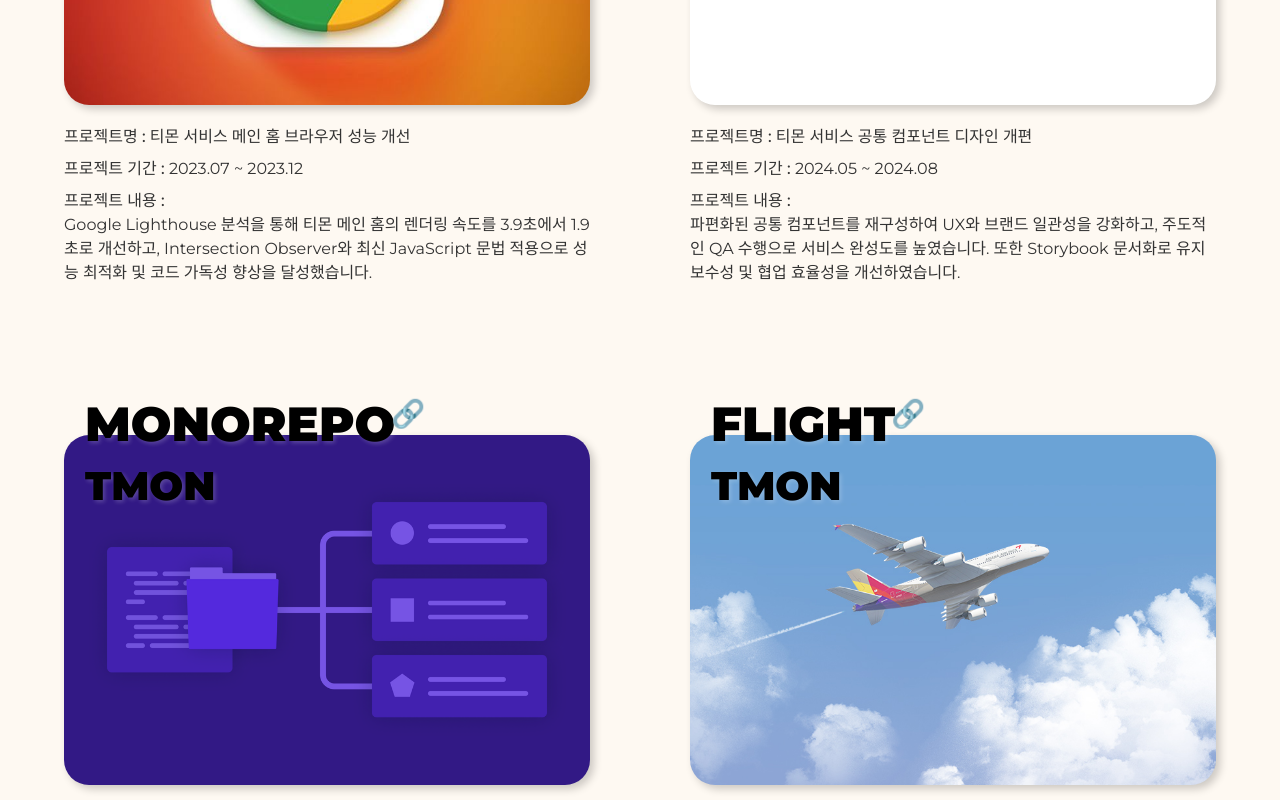
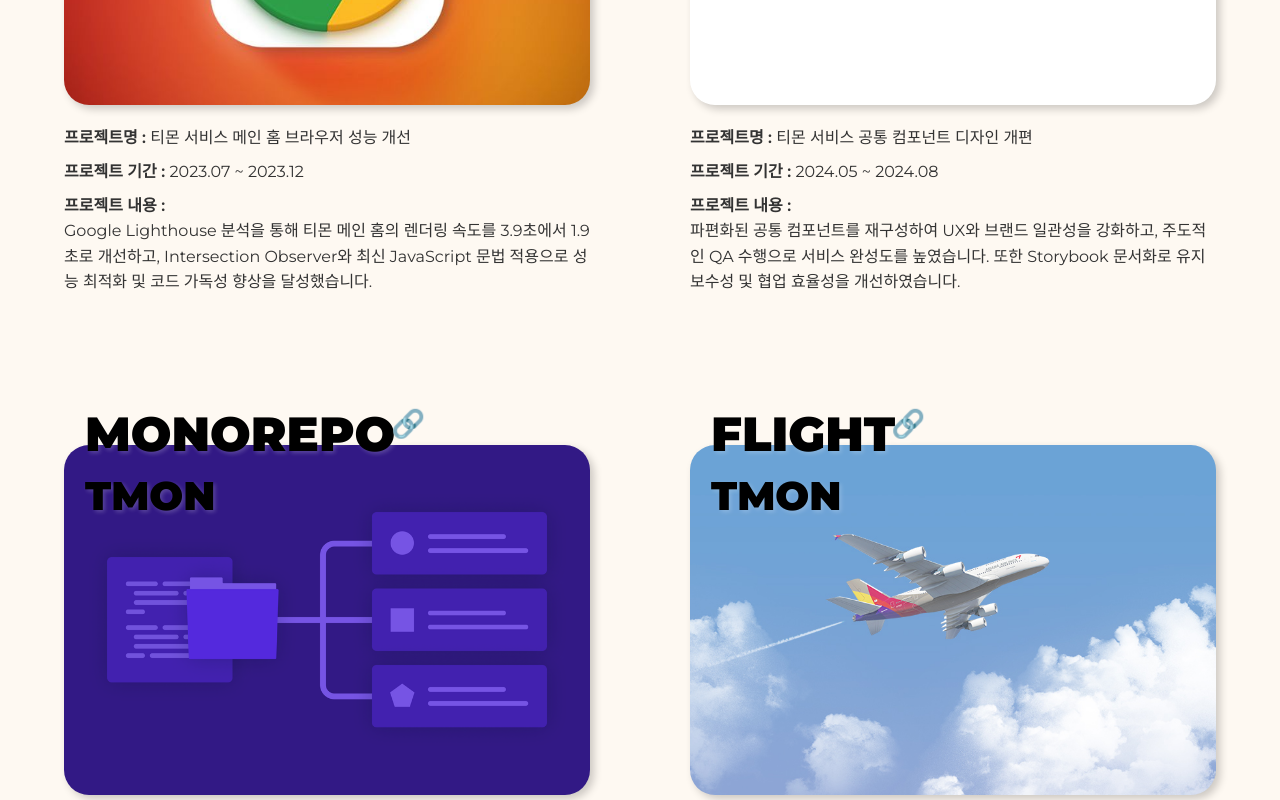
Before and after one commit to mireyhgnay/hyerimiya, a React (Create React App) app: page /work in a window 1280 px wide. Shown: the part 1460-2260 px from the top of the page. Built offline with nearby package versions, Linux system fonts and the light colour scheme; a web font is replaced by a local one.

Commit message:
Feat: 시맨틱 태그 개선

```diff
--- a/src/components/About/Introduce/Introduce.jsx
+++ b/src/components/About/Introduce/Introduce.jsx
@@ -2,7 +2,7 @@
 import {
   IntroContainer,
   AboutContainer,
-  Img,
+  ImgBox,
   IntroList,
   IntroItem,
   KeywordContainer,
@@ -33,7 +33,7 @@
     <IntroContainer>
       <h2 className='blind'>About Me</h2>
       <AboutContainer>
-        <Img src='' />
+        <ImgBox aria-label='introduce image' />
         <IntroList>
           <IntroItem>
             안녕하세요ᕱᕱ <br />
--- a/src/components/About/Introduce/Introduce.styles.js
+++ b/src/components/About/Introduce/Introduce.styles.js
@@ -24,7 +24,7 @@
   }
 `;
 
-export const Img = styled.img`
+export const ImgBox = styled.div`
   width: 550px;
   height: 550px;
   transform: scaleX(-1);
@@ -46,7 +46,7 @@
   }
 `;
 
-export const IntroList = styled.ul`
+export const IntroList = styled.div`
   background-color: rgba(255, 255, 255, 0.7);
   padding: 20px 0px 20px 40px;
 
@@ -55,7 +55,7 @@
   }
 `;
 
-export const IntroItem = styled.li`
+export const IntroItem = styled.p`
   position: relative;
   font-size: 1rem;
   font-weight: 500;
--- a/src/components/Works/Work/Work.styles.js
+++ b/src/components/Works/Work/Work.styles.js
@@ -26,7 +26,7 @@
   }
 `;
 
-export const Title = styled.p`
+export const Title = styled.strong`
   position: absolute;
   top: -35px;
   left: 4%;
@@ -78,10 +78,10 @@
 `;
 
 export const Item = styled.li`
-  line-height: 1.5;
+  line-height: 1.6;
 
   strong {
-    font-weight: 500;
+    font-weight: 600;
   }
 
   & + & {
```
